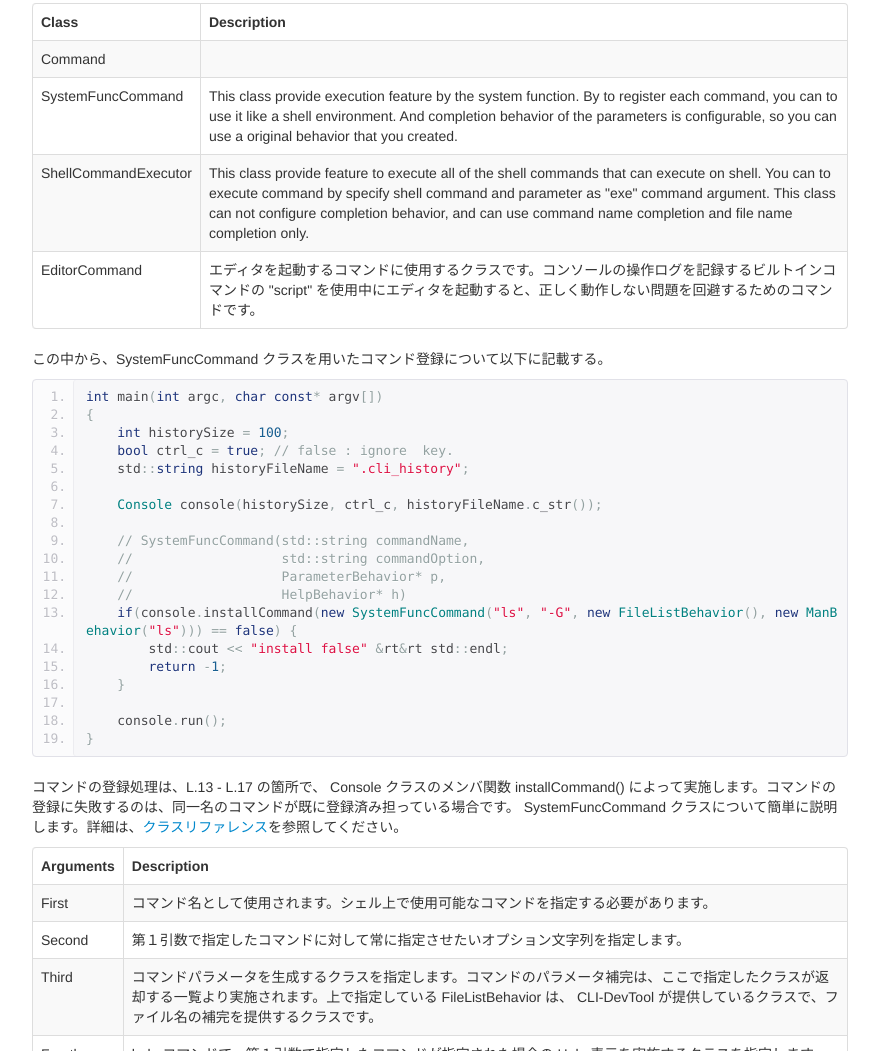
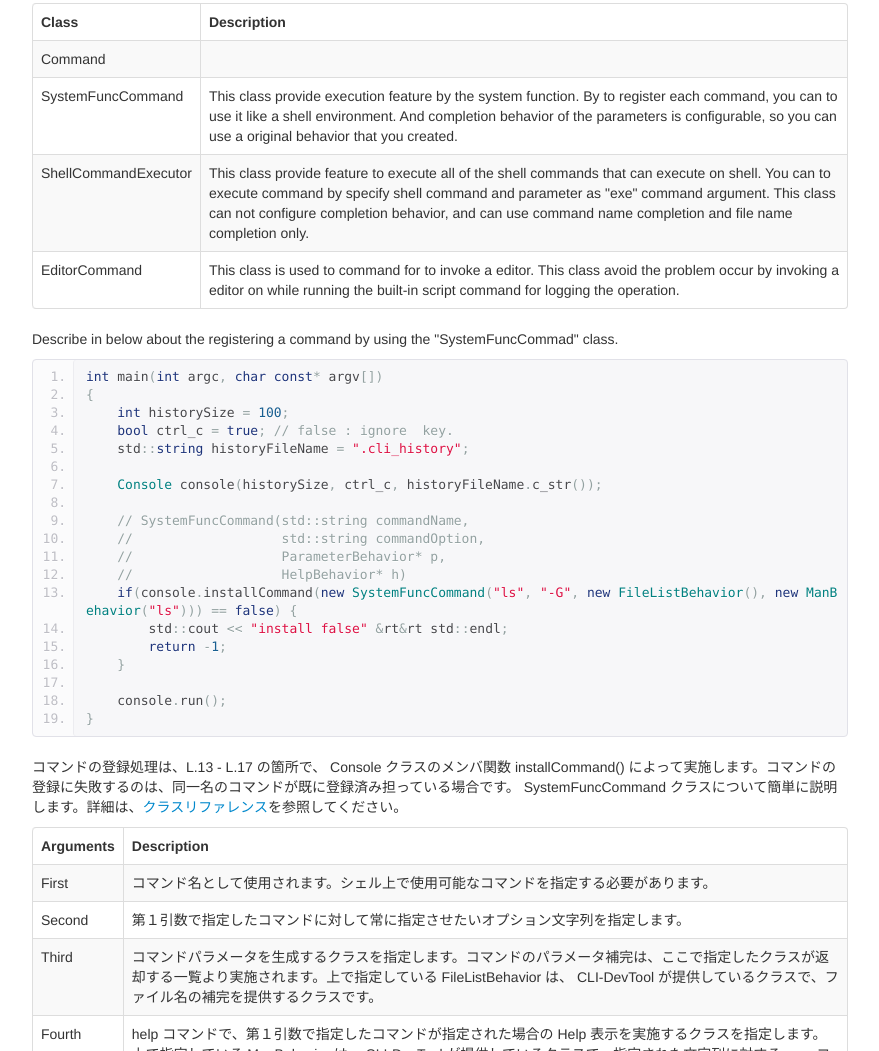
Before and after one commit to yohe/CLI-DevTool, a plain HTML site: page index.html in a window 1280 px wide. Shown: the part 2052-3103 px from the top of the page, without its empty margins (306-1185 px from the left). Drawn offline with nearby package versions, Linux system fonts and the light colour scheme.

Commit message:
Update from iPad.

```diff
--- a/index.html
+++ b/index.html
@@ -237,11 +237,11 @@ User-defined commands refer to here(<a href="#defined_new_command">User-defined
                   </tr>
                   <tr>
                     <td>EditorCommand</td>
-                    <td>エディタを起動するコマンドに使用するクラスです。コンソールの操作ログを記録するビルトインコマンドの "script" を使用中にエディタを起動すると、正しく動作しない問題を回避するためのコマンドです。</td>
+                    <td>This class is used to command for to invoke a editor. This class avoid the problem occur by invoking a editor on while running the built-in script command for logging the operation.</td>
                   </tr>
                 </tbody>
               </table>
-              <p>この中から、SystemFuncCommand クラスを用いたコマンド登録について以下に記載する。</p>
+              <p>Describe in below about the registering a command by using the "SystemFuncCommad" class.</p>
                 <pre class="prettyprint linenums">
 int main(int argc, char const* argv[])
 {
```
